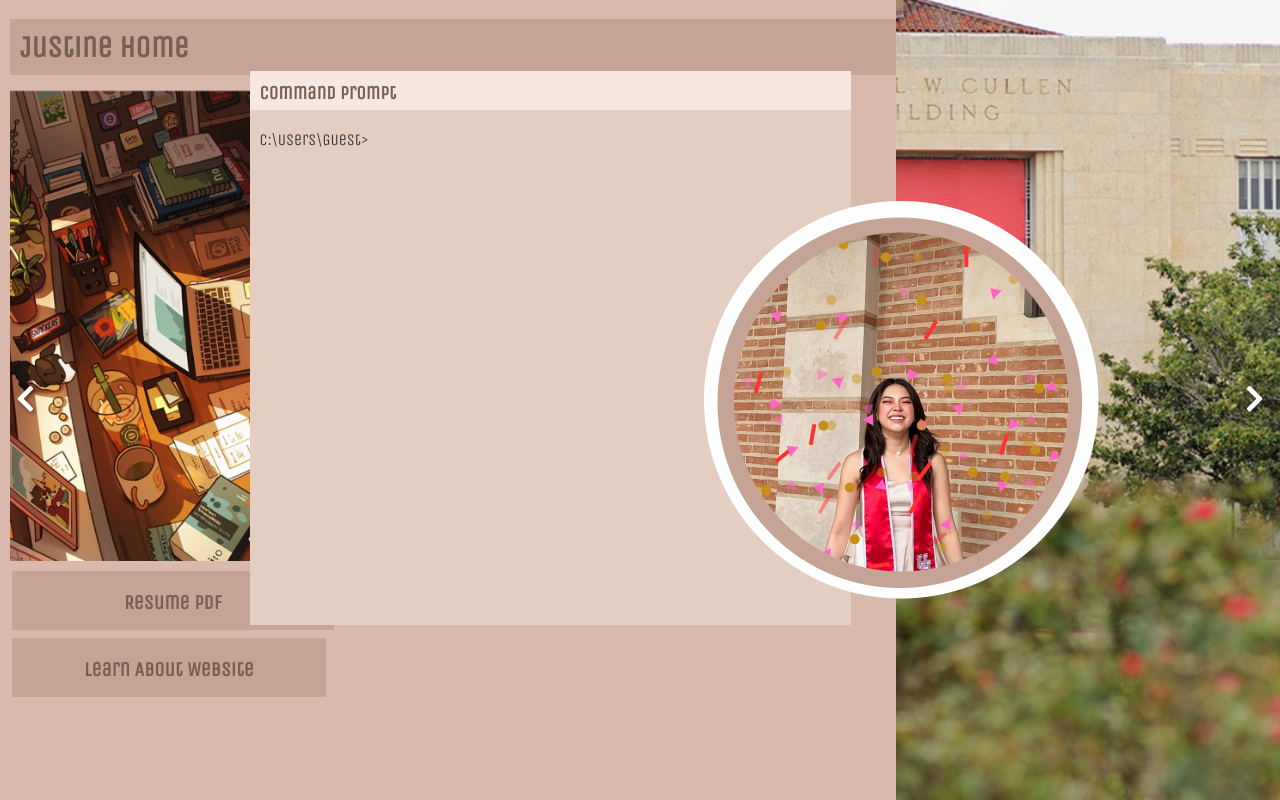
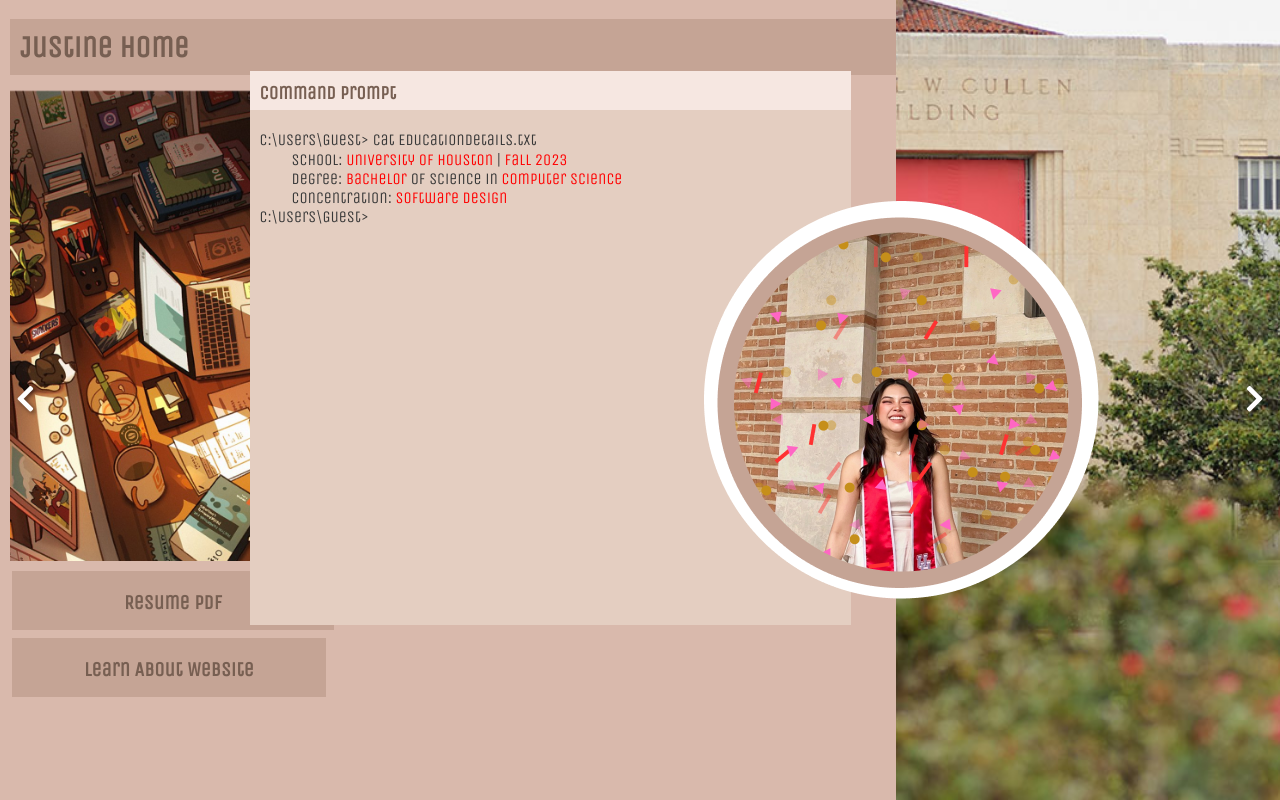
Before and after one commit to justinetrann/portfolio, a React (Create React App) app in the folder portfolio/: page / in a window 1280 px wide. Shown: the top 800 px of the page. Built offline with nearby package versions, Linux system fonts and the light colour scheme.

Commit message:
fix repeat of file

```diff
--- a/portfolio/src/cmdPrompt.js
+++ b/portfolio/src/cmdPrompt.js
@@ -1,9 +1,14 @@
-import React, { useState } from 'react';
+import React, { useState, useEffect } from 'react';
 import './cmdPrompt.css';
 
 const CommandPrompt = () => {
     const [input, setInput] = useState('');
     const [output, setOutput] = useState([]);
+
+    useEffect(() => {
+        processCommand('clear');
+        processCommand('cat EducationDetails.txt');
+    }, []);
 
     const handleKeyDown = (e) => {
         if (e.key === 'Enter') {
```
